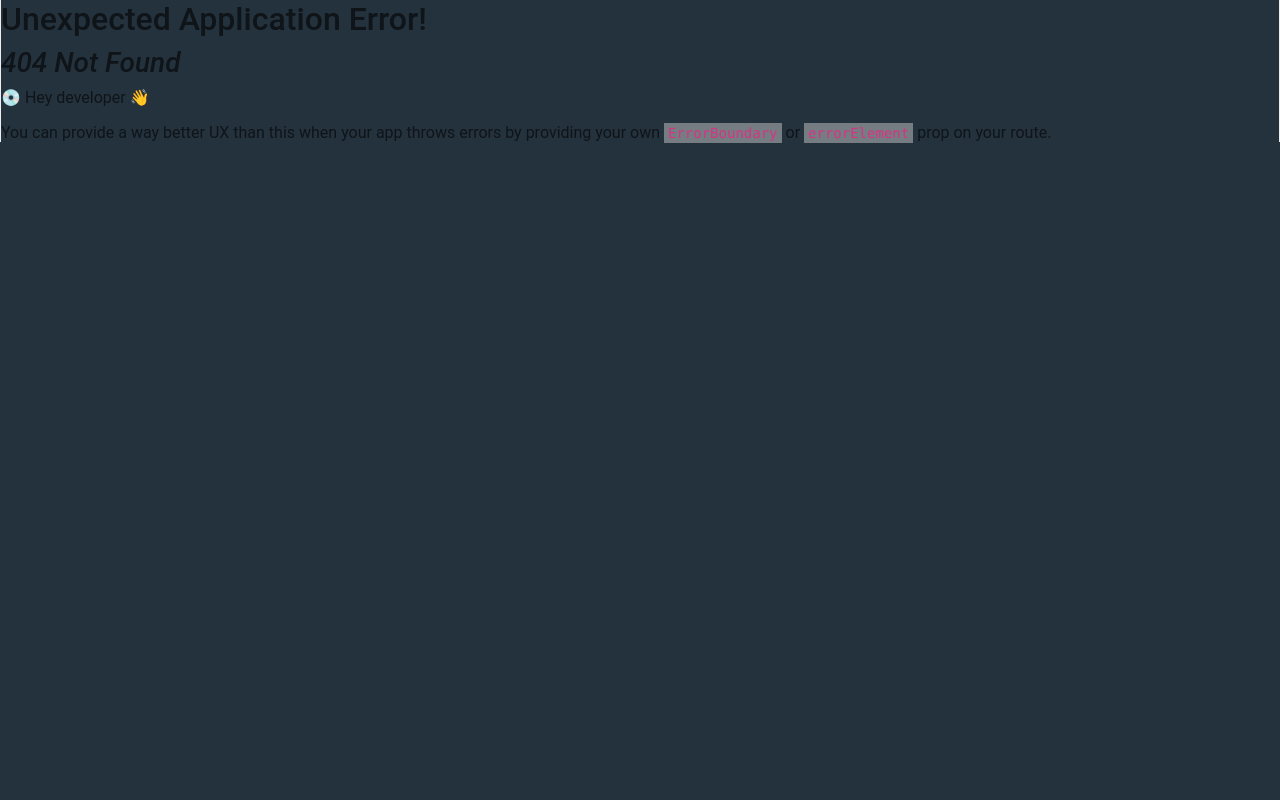
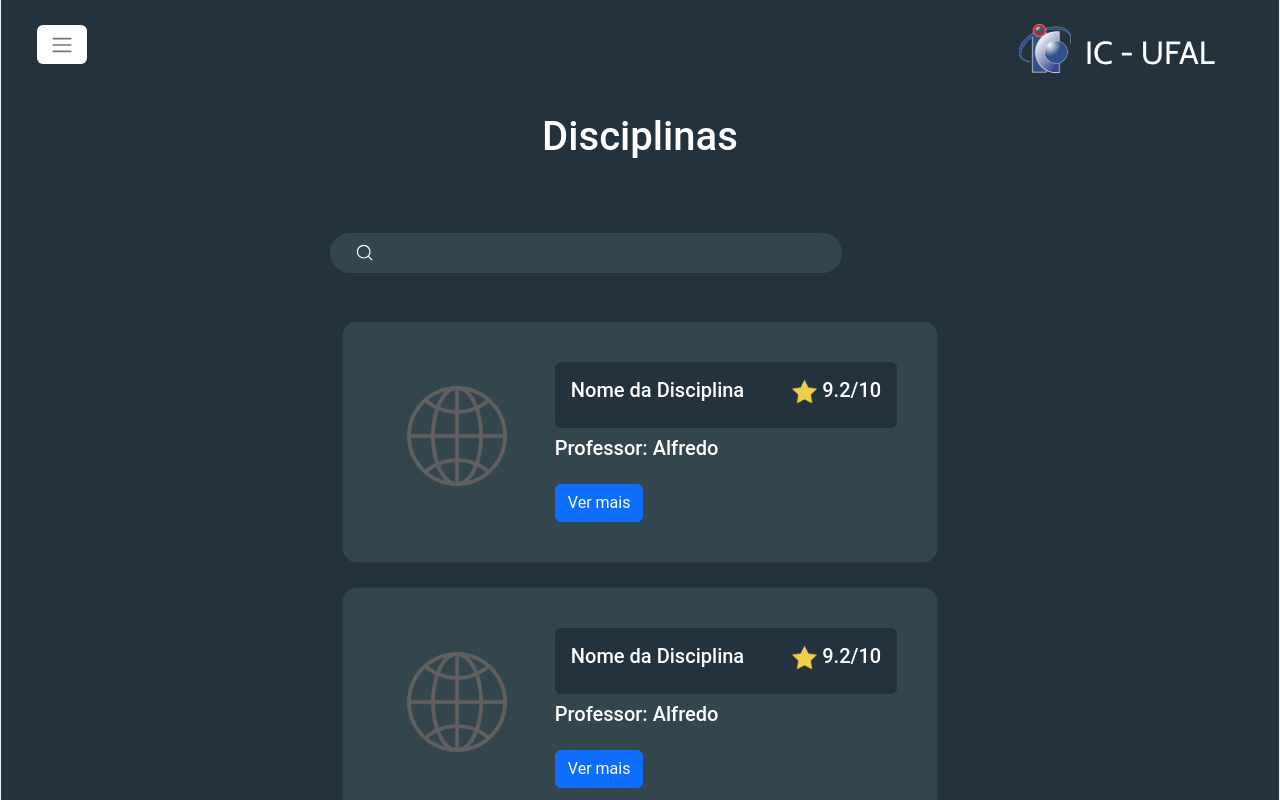
Before and after one commit to filipemota130/PlataformaSGA, a React (Vite) app: page /Disciplinas in a window 1280 px wide. Before the commit this address had no page. Shown: the top 800 px of the page. Built offline with nearby package versions, Linux system fonts and the light colour scheme.

Commit message:
feature: tela de listagem de Disciplinas

```diff
--- a/src/components/Header/Header.css
+++ b/src/components/Header/Header.css
@@ -4,9 +4,9 @@
 .input-container{
     display: flex;
     align-items: center;
-    margin-left: 7vw;
 }
-input[type=text]{
+
+.input[type=text]{
     margin-top: 4rem;
     width: 40vw;
     height: 5vh;
@@ -16,6 +16,7 @@ input[type=text]{
     border: none;
     outline: none;
 }
+
 .input-container svg{
     width: 1.2rem;
     height: 1.2rem;
--- a/src/components/Header/Header.tsx
+++ b/src/components/Header/Header.tsx
@@ -6,7 +6,7 @@ export function Header(){
         <header>
             <div className="input-container">
                 <MagnifyingGlass/>
-                <input type="text" />
+                <input className='input' type="text" />
             </div>
         </header>
     )
--- a/src/components/Sidebar/Sidebar.tsx
+++ b/src/components/Sidebar/Sidebar.tsx
@@ -10,7 +10,7 @@ export function Sidebar(){
         <img src={ufalLogo} className="logo" alt="Logo"/>
         <nav className="main-navegation">
           <NavLink to='/'> <House weight="fill"/>Home</NavLink>
-          <a href="/disciplina"><Book/>Disciplinas</a>
+          <a href="/disciplinas"><Book/>Disciplinas</a>
           <a href=""> <UsersThree/>Professores</a>
           <a href=""> <Table/>Grade</a>
           <a href=""> <Info/>Sobre nós</a>
--- a/src/global.css
+++ b/src/global.css
@@ -70,7 +70,6 @@ a{
     border: 0;
     font-size: 1.25rem;
     font-weight: 500;
-    margin-top: 0.75rem;
     resize: none;
 }
 .new-tweet-form label textarea:focus{
--- a/src/layouts/Default.tsx
+++ b/src/layouts/Default.tsx
@@ -2,6 +2,7 @@ import { Outlet } from "react-router-dom";
 import { Header } from "../components/Header/Header";
 import { Sidebar } from "../components/Sidebar/Sidebar";
 import { Footer } from "../components/Footer/footer";
+import Carousel from "react-bootstrap/Carousel"
 
 export function Default() {
     return (
--- /dev/null
+++ b/src/pages/DisciplinaList/DisciplinaList.tsx
@@ -0,0 +1,67 @@
+import Container from 'react-bootstrap/Container';
+import 'bootstrap/dist/css/bootstrap.min.css';
+import Nav_reduced from '../../components/Navbar_reduced/Navbar_reduced';
+import Card from 'react-bootstrap/esm/Card';
+import Button from 'react-bootstrap/esm/Button';
+import ListGroup from 'react-bootstrap/ListGroup';
+import { Header } from '../../components/Header/Header';
+
+const list = [
+    {
+        name: "Nome da Disciplina",
+        nota:"9.2",
+        professor: "Alfredo",
+        link:"disciplina"
+
+    },
+    {
+        name: "Nome da Disciplina",
+        nota: "9.2",
+        professor: "Alfredo",
+        link: "disciplina"
+    },
+    {
+        name: "Nome da Disciplina",
+        nota: "9.2",
+        professor: "Alfredo",
+        link: "disciplina"
+    },
+]
+export function DisciplinaList() {
+    return (
+        <>
+            <Nav_reduced />
+            <div className='d-flex justify-content-center'>
+                <div>
+                    <h1 className='text-white fs-1 text-center mt-4'>Disciplinas</h1>
+                    <Header></Header>
+                    <Container style={{ width: 'auto', maxWidth: "55rem" }} className='mt-5 text-white'>
+                        <ListGroup>
+                            {
+                                list.map((disciplina) =>
+                                    <Card className='p-4 mb-4' style={{ borderRadius: 15, backgroundColor: "#33464D" }}>
+                                        <Card.Body className='d-flex'>
+                                            <div className='m-4'><img src="src\assets\rede-global.png" width="100" height="100" /></div>
+                                            <div className="justify-content-end ms-4">
+                                                <div className='fundo1 rounded p-3 left mb-2' style={{ width: "100%" }}>
+                                                    <Card.Title>{disciplina.name}<img src='src\assets\estrela.png' className="ms-5" width="25" height="25" /> {disciplina.nota}/10</Card.Title>
+
+                                                </div>
+                                                <Card.Title>
+                                                    Professor: {disciplina.professor}
+                                                </Card.Title>
+                                                <a href={disciplina.link}><Button className="mt-3" variant="primary">Ver mais</Button></a>
+                                            </div>
+                                        </Card.Body>
+                                    </Card>
+                                )
+                            }
+                        </ListGroup>
+                    </Container>
+                </div>
+            </div>
+        </>
+    );
+}
+
+export default DisciplinaList;
```
Also changed, not shown: src/routes.tsx (+7 -1 lines), src/assets/rede-global.png (added).
